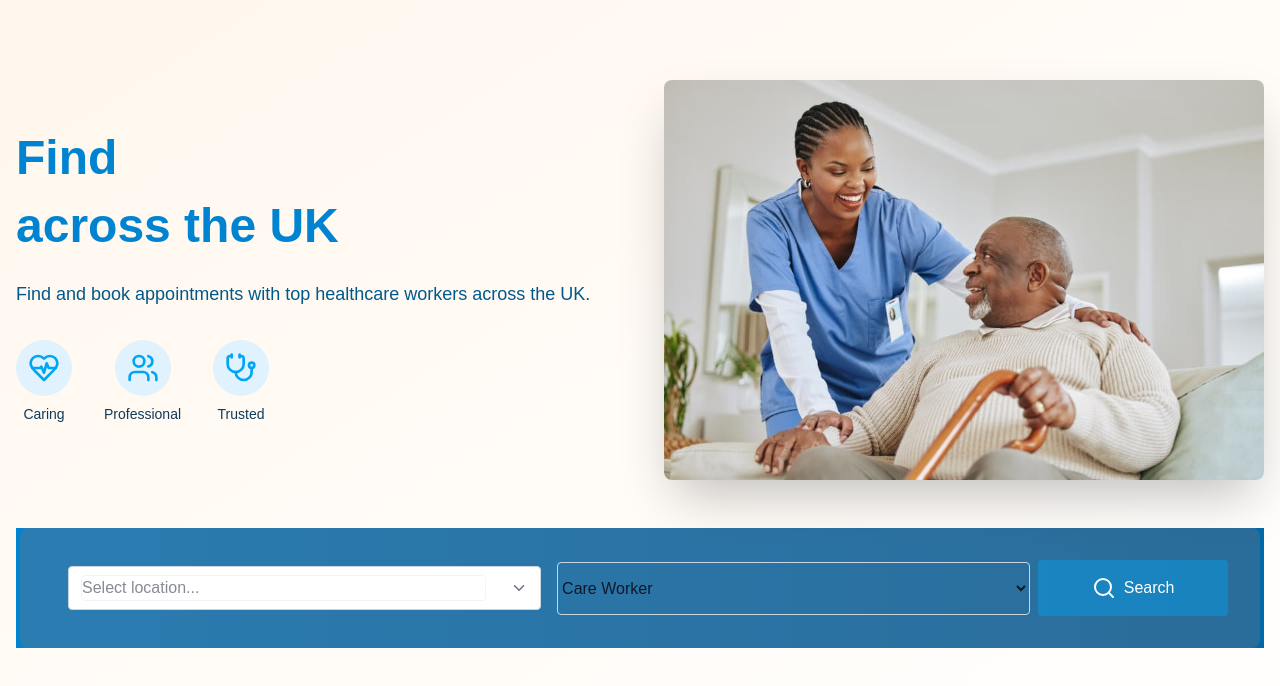
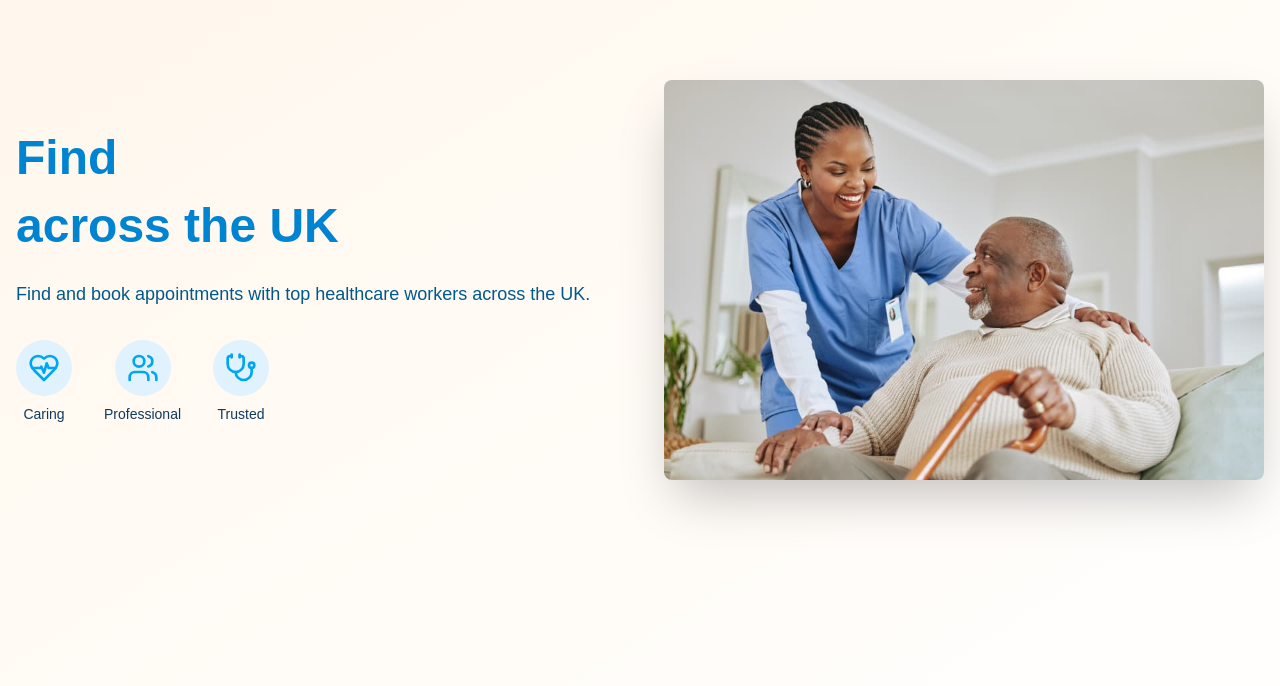
Before and after one commit to RaynerRay/shiftly-sa, a Next.js app: page / in a window 1280 px wide. Shown: the top 686 px of the page. Built offline with nearby package versions, Linux system fonts and the light colour scheme.

Commit message:
fixed front end

```diff
--- a/app/(front)/page.tsx
+++ b/app/(front)/page.tsx
@@ -1,4 +1,5 @@
-import Hero from '@/components/frontend/Hero'
+
+import Hero from '@/components/Frontend/Hero'
 import React from 'react'
 
 const page = () => {
--- a/components/frontend/Hero.tsx
+++ b/components/frontend/Hero.tsx
@@ -1,19 +1,16 @@
 import React from "react";
 import {
-  ChevronLeft,
-  ChevronRight,
-  Search,
+
   HeartPulse,
   Users,
-  StethoscopeIcon,
   Stethoscope,
 } from "lucide-react";
 import Image from "next/image";
-import SearchBar from "./SearchBar";
+// import SearchBar from "./SearchBar";
 // import TransitionalText from "./TransitionalText";
 
 const Hero = () => {
-  const TEXTS = ["Nurses", "Carers", "Social Workers"];
+  // const TEXTS = ["Nurses", "Carers", "Social Workers"];
 
   return (
     <div className="bg-gradient-to-br from-orange-50 to-white text-gray-200 md:h-screen">
@@ -102,7 +99,7 @@ const Hero = () => {
 
         {/* Search Bar */}
         <div className="mt-12">
-          <SearchBar />
+          {/* <SearchBar /> */}
         </div>
       </div>
     </div>
--- a/components/frontend/HowItWorks.tsx
+++ b/components/frontend/HowItWorks.tsx
@@ -42,7 +42,7 @@ const HowItWorks = () => {
         <h2 className="text-3xl font-bold text-gray-900 mb-4">How It Works</h2>
         <p className="text-lg text-gray-600 max-w-2xl mx-auto">
           Our platform connects healthcare professionals with facilities seamlessly.
-          Here's how our booking process works from start to finish.
+          Here is how our booking process works from start to finish.
         </p>
       </div>
 
--- a/components/frontend/SearchBar.tsx
+++ b/components/frontend/SearchBar.tsx
@@ -1,130 +1,130 @@
-"use client";
+// "use client";
 
-import { ChevronDown, Search } from "lucide-react";
-import React, { useEffect, useRef, useState } from "react";
-// import Select from "react-select";
-import { useRouter } from "next/navigation"; // Import useRouter for navigation
-// import { locations } from './../../lib/locations';
+// import { ChevronDown, Search } from "lucide-react";
+// import React, { useEffect, useRef, useState } from "react";
+// // import Select from "react-select";
+// import { useRouter } from "next/navigation"; // Import useRouter for navigation
+// // import { locations } from './../../lib/locations';
 
-interface OptionType {
-  value: string;
-  label: string;
-}
+// interface OptionType {
+//   value: string;
+//   label: string;
+// }
 
-export default function SearchBar() {
-  const router = useRouter(); // Initialize router
-  const [searchTerm, setSearchTerm] = useState<string>("");
-  const [selectedOption, setSelectedOption] = useState<OptionType | null>(null);
-  const [profession, setProfession] = useState<string>("careWorker"); // State for profession
-  const [isOpen, setIsOpen] = useState<boolean>(false);
-  const dropdownRef = useRef<HTMLDivElement>(null);
+// export default function SearchBar() {
+//   const router = useRouter(); // Initialize router
+//   const [searchTerm, setSearchTerm] = useState<string>("");
+//   const [selectedOption, setSelectedOption] = useState<OptionType | null>(null);
+//   const [profession, setProfession] = useState<string>("careWorker"); // State for profession
+//   const [isOpen, setIsOpen] = useState<boolean>(false);
+//   const dropdownRef = useRef<HTMLDivElement>(null);
 
-  const professions = [
-    { value: "careWorker", label: "Care Worker" },
-    { value: "nurse", label: "Nurse" },
-    { value: "adultSocialWorker", label: "Adult Social Worker" },
-    { value: "childrenSocialWorker", label: "Chidren Social Worker" },
-  ];
+//   const professions = [
+//     { value: "careWorker", label: "Care Worker" },
+//     { value: "nurse", label: "Nurse" },
+//     { value: "adultSocialWorker", label: "Adult Social Worker" },
+//     { value: "childrenSocialWorker", label: "Chidren Social Worker" },
+//   ];
 
-  // const filteredOptions = locations.filter((option) =>
-  //   option.label.toLowerCase().includes(searchTerm.toLowerCase())
-  // );
+//   // const filteredOptions = locations.filter((option) =>
+//   //   option.label.toLowerCase().includes(searchTerm.toLowerCase())
+//   // );
 
-  const handleOptionClick = (option: OptionType) => {
-    setSelectedOption(option);
-    setIsOpen(false);
-    setSearchTerm(""); // Clear search after selection
-  };
+//   const handleOptionClick = (option: OptionType) => {
+//     setSelectedOption(option);
+//     setIsOpen(false);
+//     setSearchTerm(""); // Clear search after selection
+//   };
 
-  // Handle form submission and navigation
-  const handleSearch = () => {
-    if (selectedOption) {
-      router.push(`/search?city=${selectedOption.value}&profession=${profession}`);
-    } else {
-      // alert("Please select a location");
-    }
-  };
+//   // Handle form submission and navigation
+//   const handleSearch = () => {
+//     if (selectedOption) {
+//       router.push(`/search?city=${selectedOption.value}&profession=${profession}`);
+//     } else {
+//       // alert("Please select a location");
+//     }
+//   };
 
-  // Close the dropdown when clicking outside
-  useEffect(() => {
-    const handleClickOutside = (event: MouseEvent) => {
-      if (
-        dropdownRef.current &&
-        !dropdownRef.current.contains(event.target as Node)
-      ) {
-        setIsOpen(false);
-      }
-    };
+//   // Close the dropdown when clicking outside
+//   useEffect(() => {
+//     const handleClickOutside = (event: MouseEvent) => {
+//       if (
+//         dropdownRef.current &&
+//         !dropdownRef.current.contains(event.target as Node)
+//       ) {
+//         setIsOpen(false);
+//       }
+//     };
 
-    document.addEventListener("mousedown", handleClickOutside);
-    return () => {
-      document.removeEventListener("mousedown", handleClickOutside);
-    };
-  }, [dropdownRef]);
+//     document.addEventListener("mousedown", handleClickOutside);
+//     return () => {
+//       document.removeEventListener("mousedown", handleClickOutside);
+//     };
+//   }, [dropdownRef]);
 
-  return (
-    <div className="max-w-7xl mx-auto bg-gradient-to-r from-sky-600 to-sky-700">
-    <div className="flex flex-col md:flex-row items-center justify-between z-10 relative bg-gray-500/40 p-8 rounded-lg mx-1">
-  <div ref={dropdownRef} className="relative w-full md:w-5/12 mx-4 mb-4 md:mb-0 text-gray-900">
-    <div
-      className="flex items-center bg-white border border-slate-300 gap-4 rounded py-2 px-3 cursor-pointer text-gray-900"
-      onClick={() => setIsOpen(!isOpen)}
-    >
-      <input
-        type="text"
-        placeholder={selectedOption ? selectedOption.label : "Select location..."}
-        value={searchTerm}
-        onChange={(e) => {
-          setSearchTerm(e.target.value);
-          setIsOpen(true);
-        }}
-        className="w-full outline-none border border-slate-100 text-gray-900 rounded-sm"
-      />
-      <ChevronDown className="ml-2 h-5 w-5 text-gray-500" />
-    </div>
+//   return (
+//     <div className="max-w-7xl mx-auto bg-gradient-to-r from-sky-600 to-sky-700">
+//     <div className="flex flex-col md:flex-row items-center justify-between z-10 relative bg-gray-500/40 p-8 rounded-lg mx-1">
+//   <div ref={dropdownRef} className="relative w-full md:w-5/12 mx-4 mb-4 md:mb-0 text-gray-900">
+//     <div
+//       className="flex items-center bg-white border border-slate-300 gap-4 rounded py-2 px-3 cursor-pointer text-gray-900"
+//       onClick={() => setIsOpen(!isOpen)}
+//     >
+//       <input
+//         type="text"
+//         placeholder={selectedOption ? selectedOption.label : "Select location..."}
+//         value={searchTerm}
+//         onChange={(e) => {
+//           setSearchTerm(e.target.value);
+//           setIsOpen(true);
+//         }}
+//         className="w-full outline-none border border-slate-100 text-gray-900 rounded-sm"
+//       />
+//       <ChevronDown className="ml-2 h-5 w-5 text-gray-500" />
+//     </div>
 
-    {/* {isOpen && (
-      <ul className="absolute z-10 w-full bg-gray-100 border border-slate-300 rounded mt-1 max-h-60 overflow-y-auto">
-        {filteredOptions.length > 0 ? (
-          filteredOptions.map((option) => (
-            <li
-              key={option.value}
-              onClick={() => handleOptionClick(option)}
-              className="cursor-pointer p-2 hover:bg-slate-100 text-gray-900"
-            >
-              {option.label}
-            </li>
-          ))
-        ) : (
-          <li className="p-2 text-slate-900">No results found</li>
-        )}
-      </ul>
-    )} */}
-  </div>
+//     {/* {isOpen && (
+//       <ul className="absolute z-10 w-full bg-gray-100 border border-slate-300 rounded mt-1 max-h-60 overflow-y-auto">
+//         {filteredOptions.length > 0 ? (
+//           filteredOptions.map((option) => (
+//             <li
+//               key={option.value}
+//               onClick={() => handleOptionClick(option)}
+//               className="cursor-pointer p-2 hover:bg-slate-100 text-gray-900"
+//             >
+//               {option.label}
+//             </li>
+//           ))
+//         ) : (
+//           <li className="p-2 text-slate-900">No results found</li>
+//         )}
+//       </ul>
+//     )} */}
+//   </div>
 
-  <select
-    className="w-full md:w-5/12 mb-2 md:mb-0 mr-0 md:mr-2 py-4 rounded border border-slate-300 text-gray-900"
-    value={profession}
-    onChange={(e) => setProfession(e.target.value)}
-  >
-    <option value="" disabled>Select a profession</option>
-    {professions.map((prof) => (
-      <option key={prof.value} value={prof.value}>
-        {prof.label}
-      </option>
-    ))}
-  </select>
+//   <select
+//     className="w-full md:w-5/12 mb-2 md:mb-0 mr-0 md:mr-2 py-4 rounded border border-slate-300 text-gray-900"
+//     value={profession}
+//     onChange={(e) => setProfession(e.target.value)}
+//   >
+//     <option value="" disabled>Select a profession</option>
+//     {professions.map((prof) => (
+//       <option key={prof.value} value={prof.value}>
+//         {prof.label}
+//       </option>
+//     ))}
+//   </select>
 
-  <button
-    className="bg-sky-500/40 text-white w-full md:w-2/12 rounded flex items-center px-2 justify-center py-4 hover:bg-sky-500 hover:text-white transition"
-    onClick={handleSearch}
-  >
-    <Search className="mr-2" />
-    Search
-  </button>
-</div>
+//   <button
+//     className="bg-sky-500/40 text-white w-full md:w-2/12 rounded flex items-center px-2 justify-center py-4 hover:bg-sky-500 hover:text-white transition"
+//     onClick={handleSearch}
+//   >
+//     <Search className="mr-2" />
+//     Search
+//   </button>
+// </div>
 
 
-    </div>
-  );
-}
+//     </div>
+//   );
+// }
--- a/lib/db.ts
+++ b/lib/db.ts
@@ -1,8 +1,7 @@
 import { PrismaClient } from "@prisma/client";
 
-declare global {
-  var prisma: PrismaClient | undefined;
-}
+const globalForPrisma = global as unknown as { prisma?: PrismaClient };
 
-export const prismaClient = globalThis.prisma || new PrismaClient();
-if (process.env.NODE_ENV !== "production") globalThis.prisma = prismaClient;
+export const prismaClient = globalForPrisma.prisma || new PrismaClient();
+
+if (process.env.NODE_ENV !== "production") globalForPrisma.prisma = prismaClient;
--- a/package.json
+++ b/package.json
@@ -12,11 +12,13 @@
     "@prisma/client": "^6.5.0",
     "bcrypt": "^5.1.1",
     "bcryptjs": "^3.0.2",
+    "clsx": "^2.1.1",
     "lucide-react": "^0.487.0",
     "next": "15.2.4",
     "react": "^19.0.0",
     "react-dom": "^19.0.0",
-    "react-social-icons": "^6.22.0"
+    "react-social-icons": "^6.22.0",
+    "tailwind-merge": "^3.1.0"
   },
   "devDependencies": {
     "@eslint/eslintrc": "^3",
```
Also changed, not shown: app/(front)/join/professionals/page.tsx (+4 -7 lines), lib/auth.ts (+106 -106 lines), 1 other file (tests, documents, lock files or other folders).
